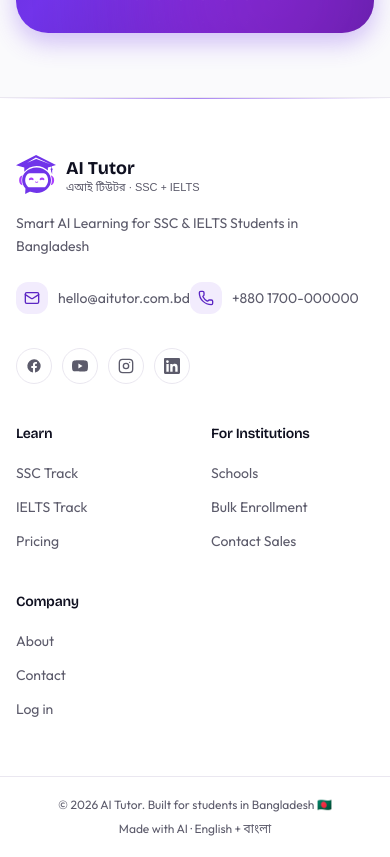
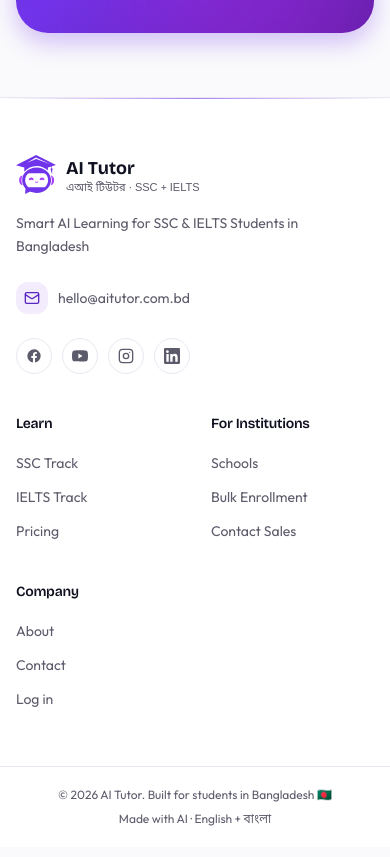
Before and after one commit to ashrafulorangetoolz/AI-Tutor, a Next.js app: page /ssc in a window 390 px wide. Shown: the part 5884-6741 px from the top of the page. Built offline with nearby package versions, Linux system fonts and the light colour scheme.

Commit message:
Remove phone number from public footer contact list
Co-Authored-By: Claude Opus 4.8 (1M context) <noreply@anthropic.com>

```diff
--- a/components/layout/PublicFooter.tsx
+++ b/components/layout/PublicFooter.tsx
@@ -1,6 +1,6 @@
 import Link from "next/link";
 import type { SVGProps } from "react";
-import { Mail, Phone, ArrowUpRight } from "lucide-react";
+import { Mail, ArrowUpRight } from "lucide-react";
 import { Logo } from "./Logo";
 import { SITE } from "@/lib/constants/site";
 
@@ -103,15 +103,6 @@ export function PublicFooter() {
               </span>
               {SITE.email}
             </a>
-            <a
-              href={`tel:${SITE.phone.replace(/\s/g, "")}`}
-              className="group inline-flex items-center gap-2.5 text-sm text-muted transition-colors hover:text-brand-600"
-            >
-              <span className="flex h-8 w-8 items-center justify-center rounded-lg bg-brand-50 text-brand-600 transition-colors group-hover:bg-brand-100">
-                <Phone className="h-4 w-4" />
-              </span>
-              {SITE.phone}
-            </a>
           </div>
 
           {/* Socials */}
```
